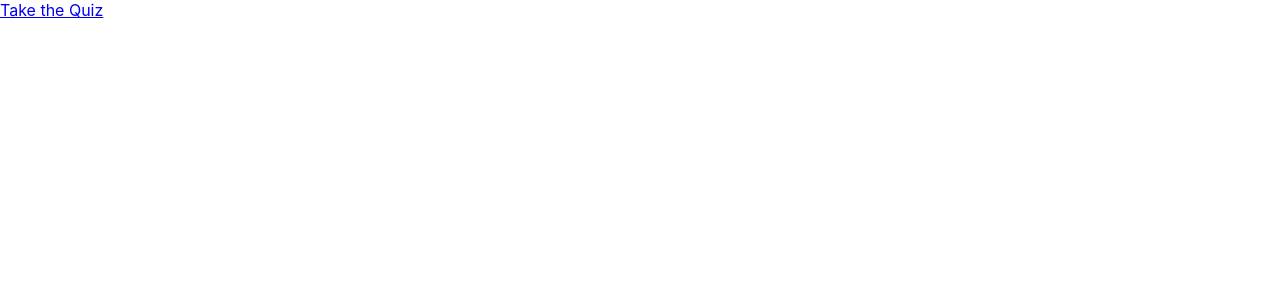
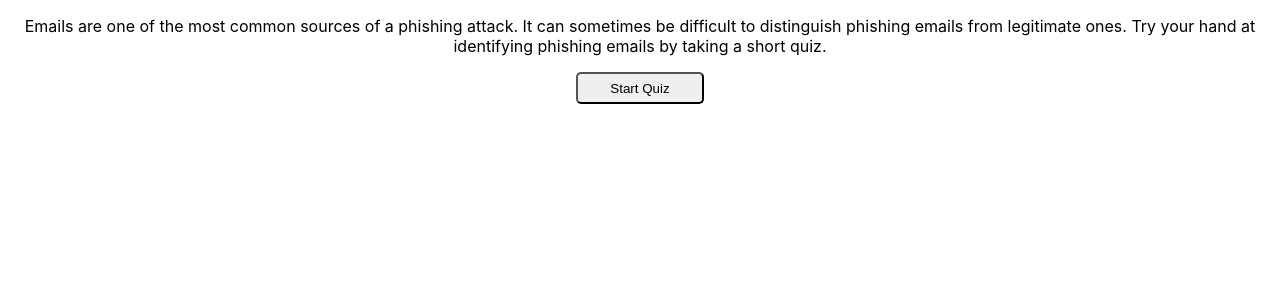
Before and after one commit to cameronoleary/phishEd, a React (Create React App) app: page / in a window 1280 px wide. Shown: the top 300 px of the page. Built offline with nearby package versions, Linux system fonts and the light colour scheme.

Commit message:
added durstenfeld shuffle of images, added copy, added material-ui lib

```diff
--- a/package.json
+++ b/package.json
@@ -3,6 +3,7 @@
   "version": "0.1.0",
   "private": true,
   "dependencies": {
+    "@material-ui/styles": "^4.11.4",
     "@testing-library/jest-dom": "^5.11.4",
     "@testing-library/react": "^11.1.0",
     "@testing-library/user-event": "^12.1.10",
--- a/src/components/LandingPage.jsx
+++ b/src/components/LandingPage.jsx
@@ -1,12 +1,51 @@
 // External
 import React from 'react';
 import { Link } from 'react-router-dom';
+import { makeStyles } from '@material-ui/styles';
 
 // Internal
+import copy from '../copy';
 import { ROUTES } from '../constants';
 
+const useStyles = makeStyles({
+    button: {
+        width: '8rem',
+        height: '2rem',
+        cursor: 'pointer',
+        marginRight: '1rem',
+        borderRadius: '.313rem',
+        '&:last-child': {
+            marginRight: 0,
+        },
+    },
+    buttonContainer: {
+        display: 'flex',
+        width: '100%',
+        margin: '1rem 0 1rem 0',
+        justifyContent: 'center',
+    },
+    container: {
+        display: 'flex',
+        flexWrap: 'wrap',
+        textAlign: 'center',
+        justifyContent: 'center',
+    },
+    paragraph: {
+        width: '100%',
+    },
+});
+
 const LandingPage = () => {
-    return <Link to={ROUTES.QUIZ}>Take the Quiz</Link>
+    const classes = useStyles();
+
+    return (
+        <div className={classes.container}>
+            <p>{copy.landingPage.quiz.paragraph}</p>
+            <Link className={classes.button} to={ROUTES.QUIZ}>
+                <button className={classes.button}>{copy.landingPage.quiz.buttonLabel}</button>
+            </Link>
+        </div>
+    );
 };
 
 export default LandingPage;
--- a/src/components/Quiz.jsx
+++ b/src/components/Quiz.jsx
@@ -1,33 +1,116 @@
 // External
 import React, { useEffect, useState } from 'react';
 import { Link } from 'react-router-dom';
+import { makeStyles } from '@material-ui/styles';
 
 // Internal
+import copy from '../copy';
+import { getImages } from '../utils/quiz';
 import { ROUTES } from '../constants';
-import { getImages } from '../utils/quiz';
+
+const useStyles = makeStyles({
+    button: {
+        width: '8rem',
+        height: '2rem',
+        cursor: 'pointer',
+        marginRight: '1rem',
+        borderRadius: '.313rem',
+        '&:last-child': {
+            marginRight: 0,
+        },
+    },
+    buttonContainer: {
+        display: 'flex',
+        width: '100%',
+        margin: '1rem 0 1rem 0',
+        justifyContent: 'center',
+    },
+    container: {
+        display: 'flex',
+        flexWrap: 'wrap',
+        textAlign: 'center',
+        justifyContent: 'center',
+    },
+    paragraph: {
+        width: '100%',
+    },
+});
 
 const Quiz = () => {
     const [next, setNext] = useState(0);
+    const [score, setScore] = useState(0);
     const [images, setImages] = useState([]);
+    const [showNext, setShowNext] = useState(false);
+    const [finished, setFinished] = useState(false);
+    const [nextButtonText, setNextButtonText] = useState(copy.quiz.buttons.labels.next);
+
+    const classes = useStyles();
 
     useEffect(() => {
         setImages(getImages());
     }, []);
 
+    if (images.length === 0) return null;
+
+    const handleClick = (flag) => {
+        if (flag === 1) {
+            if (images[next].phish) {
+                console.log("Correct! This is a phishing email.");
+                setScore(score + 1);
+            } else {
+                console.log('Incorrect! This is a legitimate email.');
+            }
+        } else if (flag === 2) {
+            if (images[next].phish) {
+                console.log("Incorrect! This is a phishing email.");
+            } else {
+                console.log("Correct! This is a legitimate email.")
+                setScore(score + 1);
+            }
+        }
+
+        setShowNext(true);
+
+        if (next === images.length - 1) {
+            setNextButtonText(copy.quiz.buttons.labels.finishQuiz);
+            return;
+        };
+    };
+
     const handleNext = () => {
-        if (next === images.length - 1) return;
+        // User has finished the quiz. Display the score.
+        if (next === images.length - 1) {
+            setFinished(true);
+            console.log(`Your score is ${score}/${images.length}`);
+            return;
+        };
+
 
         setNext(next + 1);
+        setShowNext(false);
     };
 
-    if (images.length === 0) return null;
-
     return (
-        <>
-            <img alt='img' src={images[next].src} />
-            <button onClick={handleNext}>Next</button>
-            <Link to={ROUTES.LANDING_PAGE}>Home</Link>
-        </>
+        <div className={classes.container}>
+            {finished && <p className={classes.paragraph}>{`Your score is ${score}/${images.length}`}</p>}
+            {!finished && <div className={classes.buttonContainer}>
+                {showNext
+                    ? <button className={classes.button} onClick={handleNext}>{nextButtonText}</button>
+                    : (
+                        <>
+                            <button className={classes.button} onClick={() => handleClick(1)}>
+                                {copy.quiz.buttons.labels.phishing}
+                            </button>
+                            <button className={classes.button} onClick={() => handleClick(2)}>
+                                {copy.quiz.buttons.labels.legitimate}
+                            </button>
+                        </>
+                    )
+                }
+            </div>}
+            <div className={classes.paragraph}><img alt='img' src={images[next].src} /></div>
+            <Link to={ROUTES.LANDING_PAGE}><button className={classes.button}>Home</button></Link>
+        </div>
     );
 };
 
--- /dev/null
+++ b/src/copy.js
@@ -0,0 +1,19 @@
+export default {
+    title: 'phishEd',
+    landingPage: {
+        quiz: {
+            paragraph: 'Emails are one of the most common sources of a phishing attack. It can sometimes be difficult to distinguish phishing emails from legitimate ones. Try your hand at identifying phishing emails by taking a short quiz.',
+            buttonLabel: 'Start Quiz',
+        },
+    },
+    quiz: {
+        buttons: {
+            labels: {
+                next: 'Next',
+                phishing: 'Phishing',
+                legitimate: 'Legitimate',
+                finishQuiz: 'Finish Quiz',
+            },
+        },
+    },
+};
--- a/src/utils/img.js
+++ b/src/utils/img.js
@@ -24,50 +24,62 @@ export const PHISHING_IMAGES = [
     {
         src: Amazon,
         phish: true,
+        description: '',
     },
     {
         src: CanImmunize,
         phish: true,
+        description: '',
     },
     {
         src: DonnaFraser,
         phish: true,
+        description: '',
     },
     {
         src: EastUniversity,
         phish: true,
+        description: '',
     },
     {
         src: FedEx,
         phish: true,
+        description: '',
     },
     {
         src: HarryR,
         phish: true,
+        description: '',
     },
     {
         src: Instacart,
         phish: true,
+        description: '',
     },
     {
         src: Netflix,
         phish: true,
+        description: '',
     },
     {
         src: PayPal,
         phish: true,
+        description: '',
     },
     {
         src: Scotiabank,
         phish: true,
+        description: '',
     },
     {
         src: Strava,
         phish: true,
+        description: '',
     },
     {
         src: TedGarcia,
         phish: true,
+        description: '',
     },
 ];
 
@@ -75,25 +87,31 @@ export const LEGITIMATE_IMAGES = [
     {
         src: Arcteryx,
         phish: false,
+        description: '',
     },
     {
         src: Cra,
         phish: false,
+        description: '',
     },
     {
         src: Dropbox,
         phish: false,
+        description: '',
     },
     {
         src: Ebay,
         phish: false,
+        description: '',
     },
     {
         src: OneOfZero,
         phish: false,
+        description: '',
     },
     {
         src: ServiceOntario,
         phish: false,
+        description: '',
     },
 ];
--- a/src/utils/quiz.js
+++ b/src/utils/quiz.js
@@ -2,6 +2,19 @@ import { PHISHING_IMAGES, LEGITIMATE_IMAGES } from "./img";
 import { IMAGE_COUNTS, IMAGE_PICK_LIMITS } from "../constants";
 
 const getRandomIndex = (min, max) => Math.floor(Math.random() * (max - min)) + min;
+
+// Durstenfeld shuffle.
+// https://stackoverflow.com/a/12646864
+const shuffle = (arr) => {
+    const newArr = [...arr];
+
+    for (let i = newArr.length - 1; i > 0; i--) {
+        const j = Math.floor(Math.random() * (i + 1));
+        [newArr[i], newArr[j]] = [newArr[j], newArr[i]];
+    }
+
+    return newArr;
+};
 
 export const getImages = () => {
     const { PHISH_IMAGE_COUNT, LEGIT_IMAGE_COUNT } = IMAGE_COUNTS;
@@ -14,11 +27,8 @@ export const getImages = () => {
     for (let i = 0; i < PHISH_PICK_LIMIT; i++) {
         const randIndex = getRandomIndex(0, PHISH_IMAGE_COUNT - i);
 
-        console.log('temp (before):', temp);
-        console.log(randIndex);
         images.push(temp[randIndex]);
         temp.splice(randIndex, 1);
-        console.log('temp (after):', temp);
     }
 
     temp = [...LEGITIMATE_IMAGES];
@@ -31,5 +41,5 @@ export const getImages = () => {
         temp.splice(randIndex, 1);
     }
 
-    return images;
+    return shuffle(images);
 }
```
Also changed, not shown: 1 other file (tests, documents, lock files or other folders).
